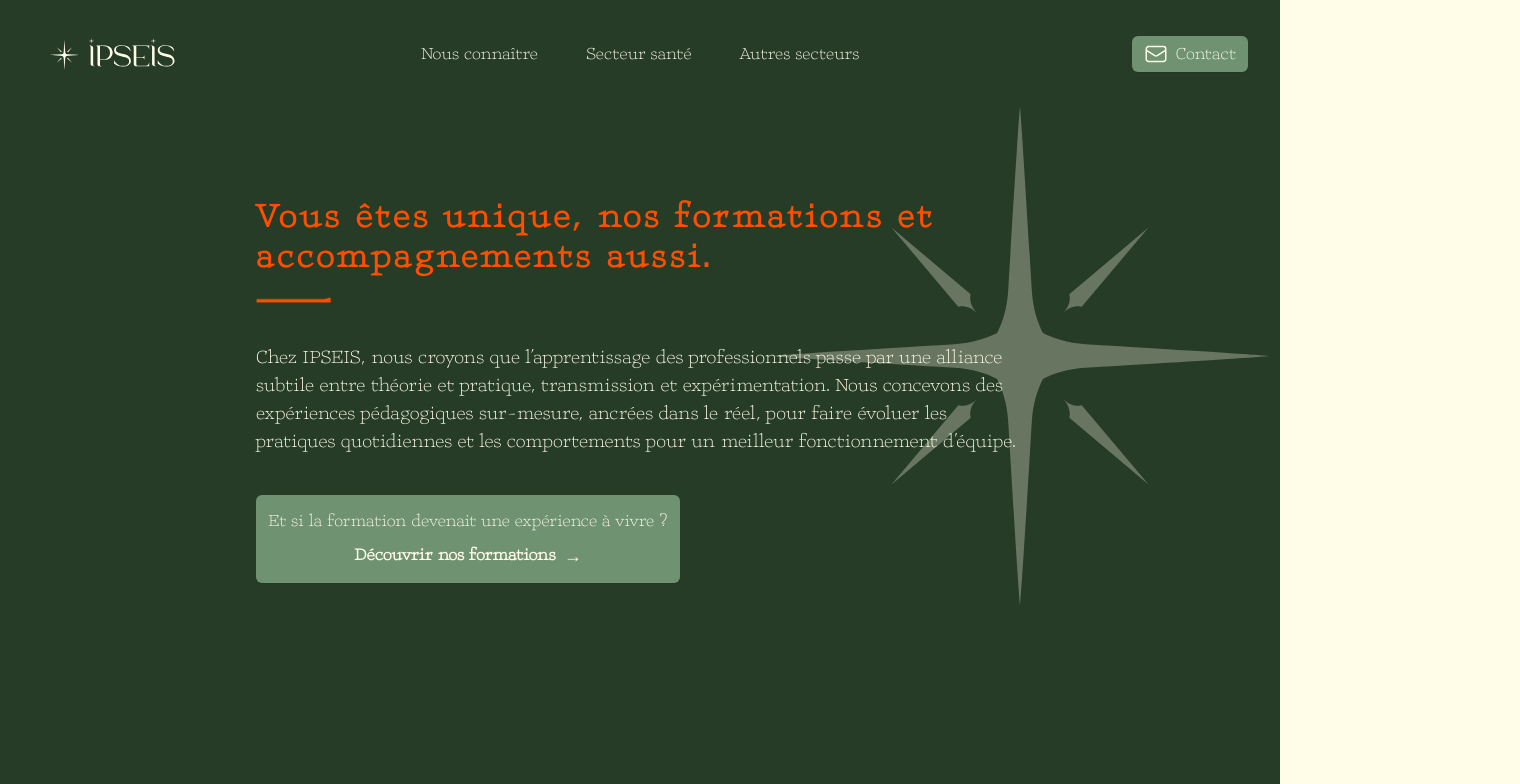
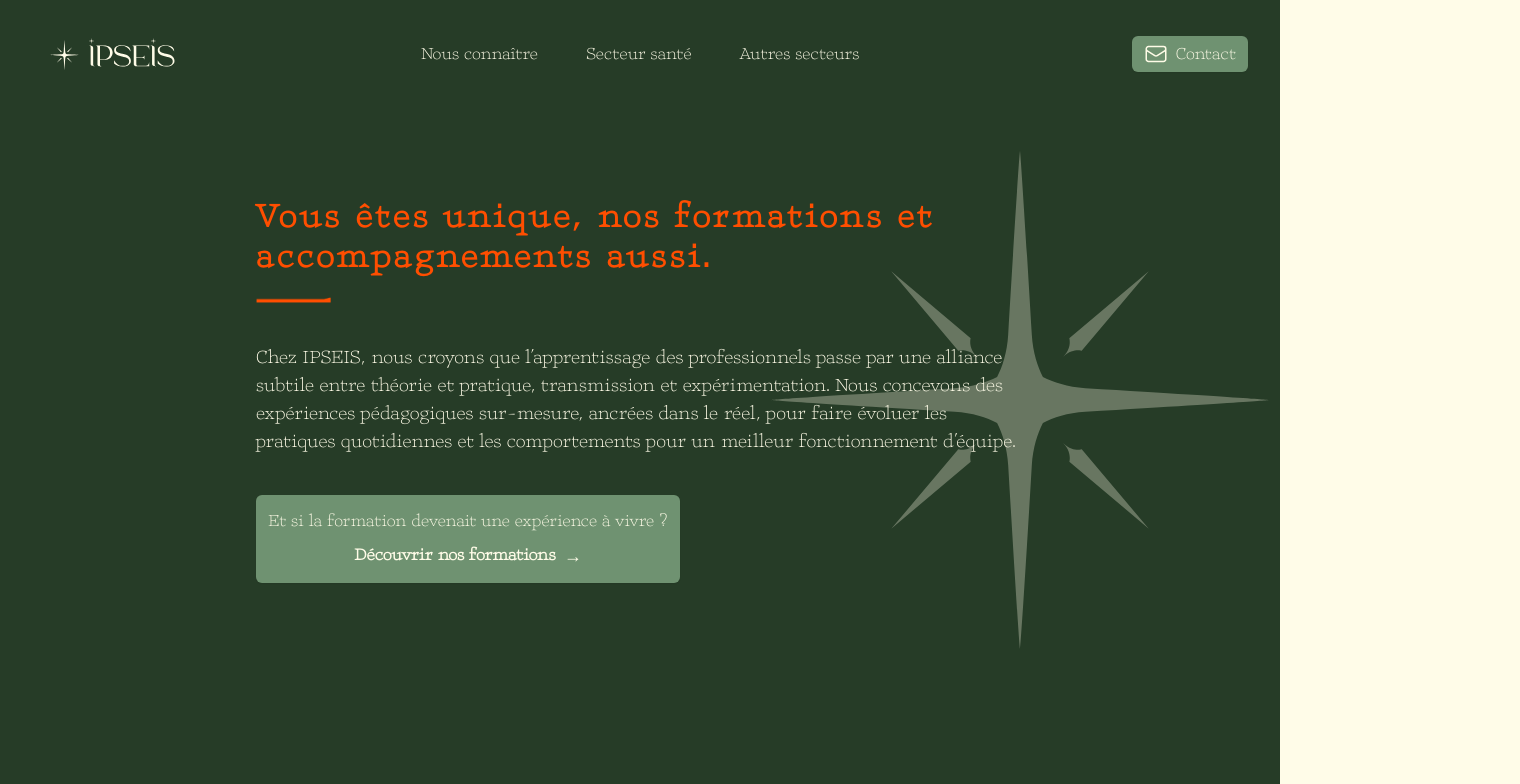
Before and after one commit to Jyok1m/ipseis, a Next.js app: page / in a window 1280 px wide. Shown: the top 784 px of the page, 1520 px wide, since content can reach past the window. Built offline with nearby package versions, Linux system fonts and the light colour scheme.

Commit message:
Ajout de la propriété 'relative' et de 'overflow-hidden' à la div principale du composant Accueil pour améliorer la gestion du positionnement et du débordement.

```diff
--- a/src/app/page.tsx
+++ b/src/app/page.tsx
@@ -12,7 +12,7 @@ import ContactForm from "@/components/home/ContactForm";
 
 export default function Accueil() {
 	return (
-		<div className="w-screen h-full flex flex-col items-center justify-center bg-univers -mt-14 sm:-mt-16">
+		<div className="w-screen h-full relative overflow-hidden flex flex-col items-center justify-center bg-univers -mt-14 sm:-mt-16">
 			<div className="flex flex-col items-center justify-center gap-y-2 sm:gap-y-5 m-10 sm:w-5/6 lg:w-3/5">
 				{/* Gros titre */}
 
```
